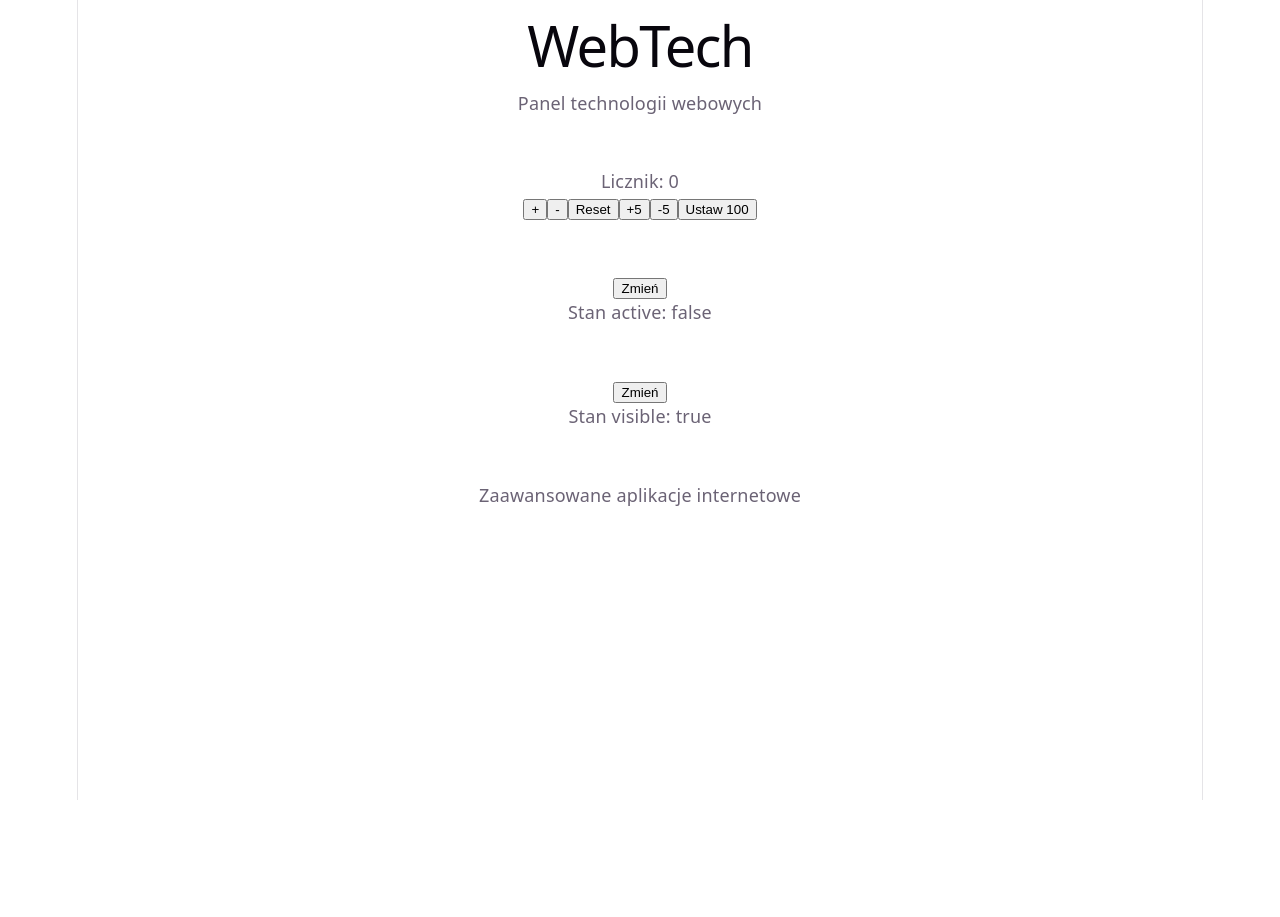
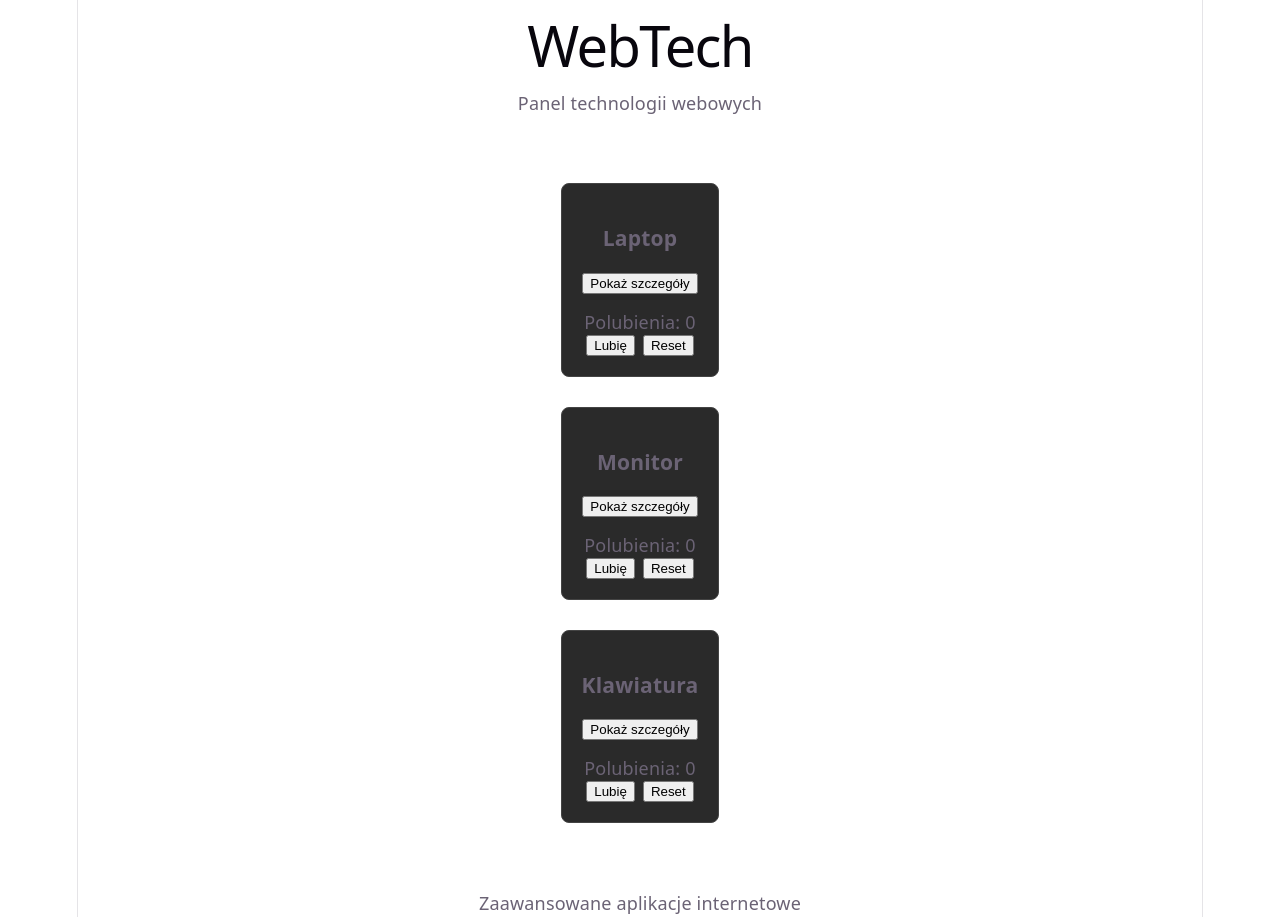
Before and after one commit to WK-11-toriiexe/WK_11_WebTech, a React (Vite) app: page / in a window 1280 px wide. Before the commit the page ends 800 px from the top, so only its background shows below. Built offline with nearby package versions, Linux system fonts and the light colour scheme.

Commit message:
lekcja 8 czesc A

```diff
--- a/src/App.jsx
+++ b/src/App.jsx
@@ -1,12 +1,16 @@
+
+import './App.css';
+import Header from "./components/Header";
+import Footer from "./components/Footer";
+import ProductCard from "./components/ProductCard";
 
 
-import Header from "./components/Header";
-import Footer from "./components/Footer";
-import Counter from "./components/Counter";
-import Switcher from "./components/Switcher";
-import Info from "./components/Info";
-
 function App() {
+  const products = [
+    { id: 1, name: "Laptop", category: "Komputery", price: 3500, available: false },
+    { id: 2, name: "Monitor", category: "Monitory", price: 1200, available: true  },
+    { id: 3, name: "Klawiatura", category: "Akcesoria", price: 300, available: true  }
+  ];
   return (
     <>
       <Header />
@@ -14,17 +18,15 @@ function App() {
       <br/>
       <br/>
 
-      <Counter/>
-
-      <br/>
-      <br/>
-
-      <Switcher/>
-
-      <br/>
-      <br/>
-
-      <Info/>
+    {products.map((product) => (
+      <ProductCard
+        key={product.id}
+        name={product.name}
+        category={product.category}
+        price={product.price}
+        available={product.available}
+      />
+    ))}
 
       <br/>
       <br/>
--- a/src/components/Counter.jsx
+++ /dev/null
@@ -1,46 +0,0 @@
-import { useState } from "react";
-
-function Counter(){
-  const [count, setCount] = useState(0);
-
-  function addOne() {
-    setCount(count + 1);
-  }
-
-  function subtractOne() {
-    setCount(count - 1);
-  }
-
-  function reset() {
-    setCount(0);
-  }
-
-  function addFive() {
-    setCount(count + 5);
-  }
-
-  function subtractFive() {
-    setCount(count - 5);
-  }
-
-  function setOneHundred() {
-    setCount(100);
-  }
-
-  return (
-    <div>
-      <p>Licznik: {count}</p>
-
-      <button onClick={addOne}>+</button>
-      <button onClick={subtractOne}>-</button>
-      <button onClick={reset}>Reset</button>
-      <button onClick={addFive}>+5</button>
-      <button onClick={subtractFive}>-5</button>
-      <button onClick={setOneHundred}>Ustaw 100</button>
-    </div>
-  );
-
-
-}
-
-export default Counter;
--- a/src/components/Info.jsx
+++ /dev/null
@@ -1,18 +0,0 @@
-import { useState } from "react";
-
-function Info() {
-
-  const [visible, setVisible] = useState(true);
-
-  return (
-    <div>
-      <button onClick={() => setVisible(!visible)}>
-        Zmień
-      </button>
-
-      <p>Stan visible: {visible ? "true" : "false"}</p>
-    </div>
-  );
-}
-
-export default Info;
--- /dev/null
+++ b/src/components/ProductCard.jsx
@@ -0,0 +1,53 @@
+import { useState } from "react";
+
+function ProductCard({name, category, price, available}){
+    const buttonText1 = "Pokaż szczegóły";
+    const buttonText2 = "Ukryj szczegóły";
+
+    const [visible, setVisible] = useState(false);
+    const [likes, setLikes] = useState(0);
+
+    return (
+        <section style={{
+            border: '1px solid #444',
+            padding: '20px',
+            margin: '15px auto',
+            borderRadius: '8px',
+            backgroundColor: '#2a2a2a',
+            maxWidth: '350px'
+        }}>
+           <section className="aboutProduct">
+                <h3>{name}</h3>
+                {visible && <section className="hiddenInfo">
+                    <p>Kategoria: {category}</p>
+                    <p>Cena: {price} zł</p>
+                    <p>Dostępność: {available ? "Dostępny" : "Niedostępny"}</p>
+                    {/*
+                    'available' to props, ponieważ jest to stała cecha produktu przekazana z zewnątrz (przez rodzica) i komponent jej nie zmienia.
+                    'visible' to stan (state), ponieważ to lokalna informacja o interfejsie (czy szczegóły są widoczne), która zmienia się dynamicznie podczas interakcji użytkownika z kartą.
+                    */}
+                </section>}
+
+                <div style={{ display: 'flex', gap: '8px', justifyContent: 'center', marginBottom: '15px' }}>
+                    <button onClick={() => setVisible(!visible)}>
+                        {visible ? buttonText2 : buttonText1}
+                    </button>
+                </div>
+           </section>
+
+           <section className="productLikes">
+                <p>Polubienia: {likes}</p>
+                <div style={{ display: 'flex', gap: '8px', justifyContent: 'center' }}>
+                    <button onClick={() => setLikes(likes + 1)}>
+                        Lubię
+                    </button>
+                    <button onClick={() => setLikes(0)}>
+                        Reset
+                    </button>
+                </div>
+           </section>
+        </section>
+    )
+}
+
+export default ProductCard;
--- a/src/components/Switcher.jsx
+++ /dev/null
@@ -1,18 +0,0 @@
-import { useState } from "react";
-
-function Switcher(){
-
-  const [active, setActive] = useState(false);
-
-  return (
-    <div>
-      <button onClick={() => setActive(!active)}>
-        Zmień
-      </button>
-
-      <p>Stan active: {active ? "true" : "false"}</p>
-    </div>
-  );
-}
-
-export default Switcher;
```
Also changed, not shown: notatki/App.jsx.txt, notatki/Counter.jsx.txt (deleted), notatki/Info.jsx.txt (deleted), notatki/ProductCard.jsx.txt (added), notatki/Switcher.jsx.txt (deleted), notatki/odpowiedzi.txt.
